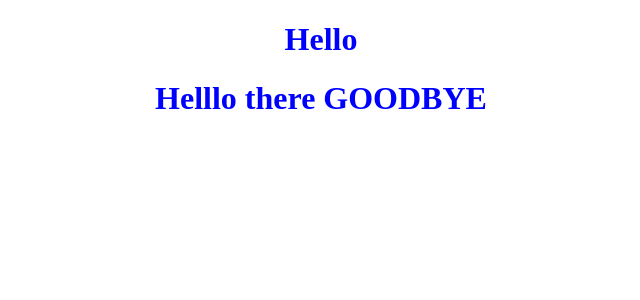
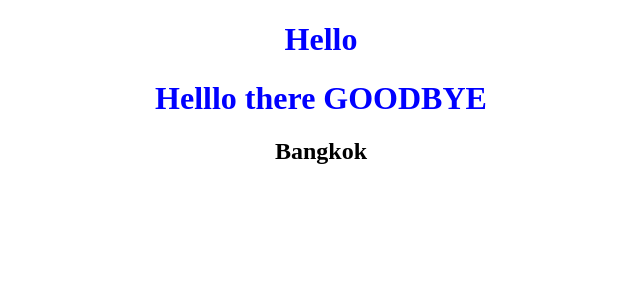
Before and after one commit to sirscratchalot/react-node-base, a React app: page / in a window 1280 px wide. Shown: the top 300 px of the page, without its empty margins (319-959 px from the left). Built offline with nearby package versions, Linux system fonts and the light colour scheme; no server answers.

Commit message:
added dateTime.jsx

```diff
--- a/src/client/App.jsx
+++ b/src/client/App.jsx
@@ -1,11 +1,18 @@
 import React,{ Component } from 'react';
 import './app.css';
 import ReactImage from './react.png';
-import Comp from "./Comp.jsx"
+import Comp from "./Comp.jsx";
+import DateTime from './dateTime.jsx';
 
 export default class App extends Component {
+  constructor(props) {
+    super(props)
+    this.state = {
+      simple:null,
+      destOffset:"",
 
-state = {simple:null}
+    }
+  }
 componentWillmount() {
     this.setState({simple:"Not gotten"});
   }
@@ -22,7 +29,9 @@ componentWillmount() {
       <div>
         <h1>{this.props.propOne}</h1>
         <Comp propOne={this.state.propOne} callback={() => { this.setState({propOne:"I WAS CALLED BACK"})}}/>
+        <DateTime/>
       </div>
+
     );
   }
 }
--- /dev/null
+++ b/src/client/dateTime.jsx
@@ -0,0 +1,27 @@
+import React,{ Component } from 'react';
+import './app.css';
+import ReactImage from './react.png';
+
+export default class DateTime extends Component {
+  timeZone() {
+    //destination timezone offset, Bangkok = +7
+    const destOffset = +7;
+
+   const today = new Date();
+    const localoffset = -(today.getTimezoneOffset()/60);
+
+    const offset = destOffset-localoffset;
+    const dt = new Date( new Date().getTime() + offset * 3600 * 1000)
+
+    return dt;
+ }
+
+ render() {
+    return (
+      <div>
+        <h2> Bangkok  {this.timeZone().d}</h2>
+      </div>
+    );
+  }
+
+}
```
